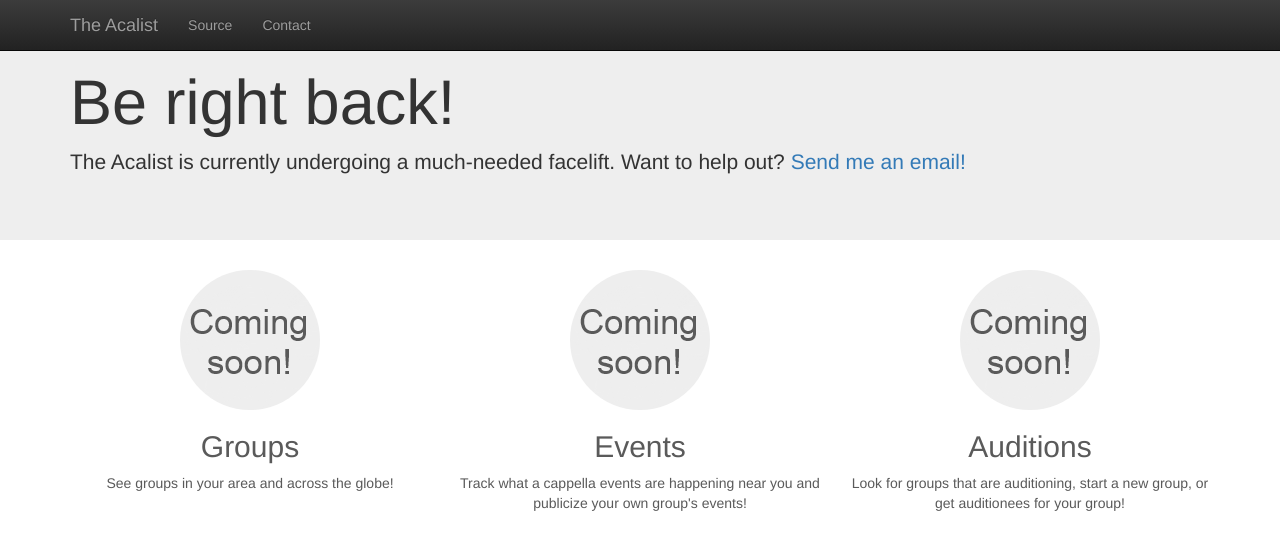
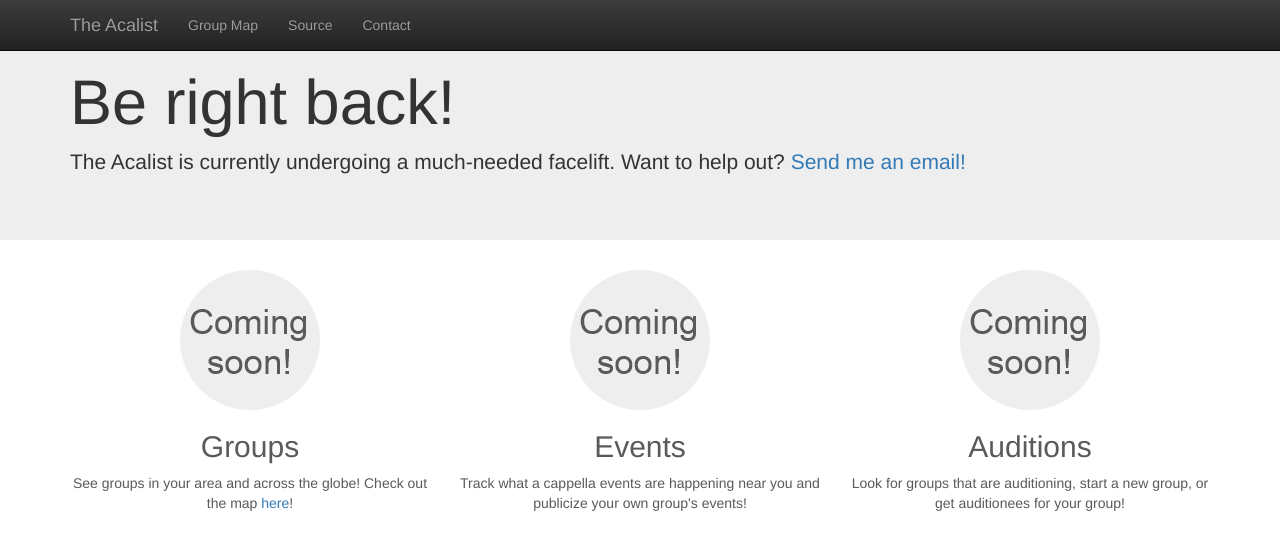
Before and after one commit to craigatron/acalist, a Python web app: template comingsoon/templates/comingsoon/index.html in a window 1280 px wide. Shown: the top 550 px of the page. Run offline with Jinja, Linux system fonts and the light colour scheme; the template is opened without the code that fills it, so the values that code supplies are empty; some libraries are stand-ins or nearby versions.

Commit message:
Add links to the group map

```diff
--- a/acappellist/templates/base.html
+++ b/acappellist/templates/base.html
@@ -36,10 +36,11 @@
             <span class="icon-bar"></span>
             <span class="icon-bar"></span>
           </button>
-          <a class="navbar-brand" href="#">The Acalist</a>
+          <a class="navbar-brand" href="/">The Acalist</a>
         </div>
         <div class="navbar-collapse collapse">
           <ul class="nav navbar-nav">
+            <li><a href="/groups/map">Group Map</a></li>
             <li><a href="https://github.com/craigatron/acalist" target="_blank">Source</a></li>
             <li><a href="mailto:craigmartek@gmail.com">Contact</a></li>
           </ul>
--- a/comingsoon/templates/comingsoon/index.html
+++ b/comingsoon/templates/comingsoon/index.html
@@ -17,7 +17,7 @@
       <img class="img-circle" src="{{ STATIC_URL }}images/comingsoon.png"
           style="width: 140px; height: 140px;" />
       <h2>Groups</h2>
-      <p>See groups in your area and across the globe!</p>
+      <p>See groups in your area and across the globe! Check out the map <a href="/groups/map">here</a>!</p>
     </div>
     <div class="col-lg-4">
       <img class="img-circle" src="{{ STATIC_URL }}images/comingsoon.png"
```
